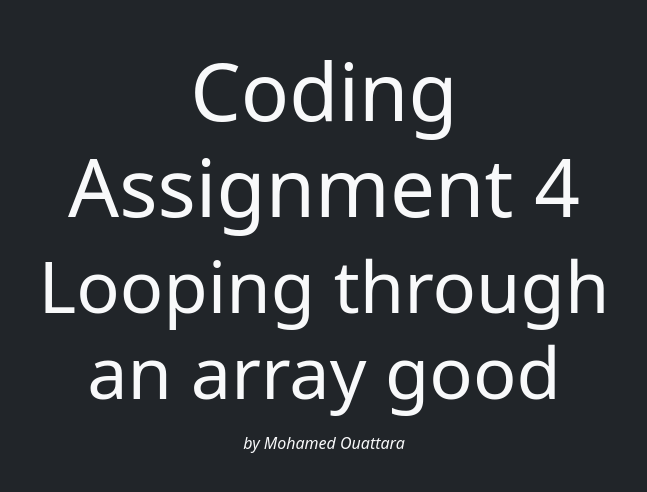
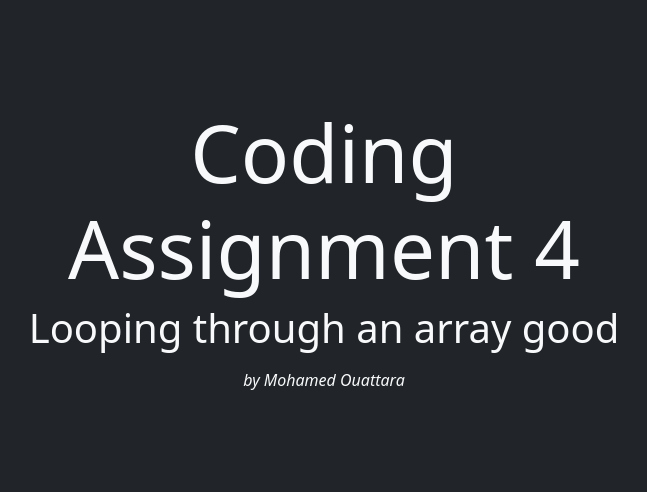
Before and after one commit to MohameddOuattara/myspace, a plain HTML site: page index.html in a window 1280 px wide. Shown: the part 144-636 px from the top of the page, without its empty margins (316-963 px from the left). Drawn offline with nearby package versions, Linux system fonts and the light colour scheme.

Commit message:
Update index.html

```diff
--- a/index.html
+++ b/index.html
@@ -16,7 +16,7 @@
 <body class="bg-dark">
 	<div class="position-absolute top-50 start-50 translate-middle text-light">
 		<h1 class="text-center display-1">Coding Assignment 4</h1>
-    	<p class="text-center display-2">Looping through an array good</p>
+    	<p class="text-center display-6">Looping through an array good</p>
 	<p class="text-center fst-italic">by Mohamed Ouattara</p>
 	</div>
 </body>
```
